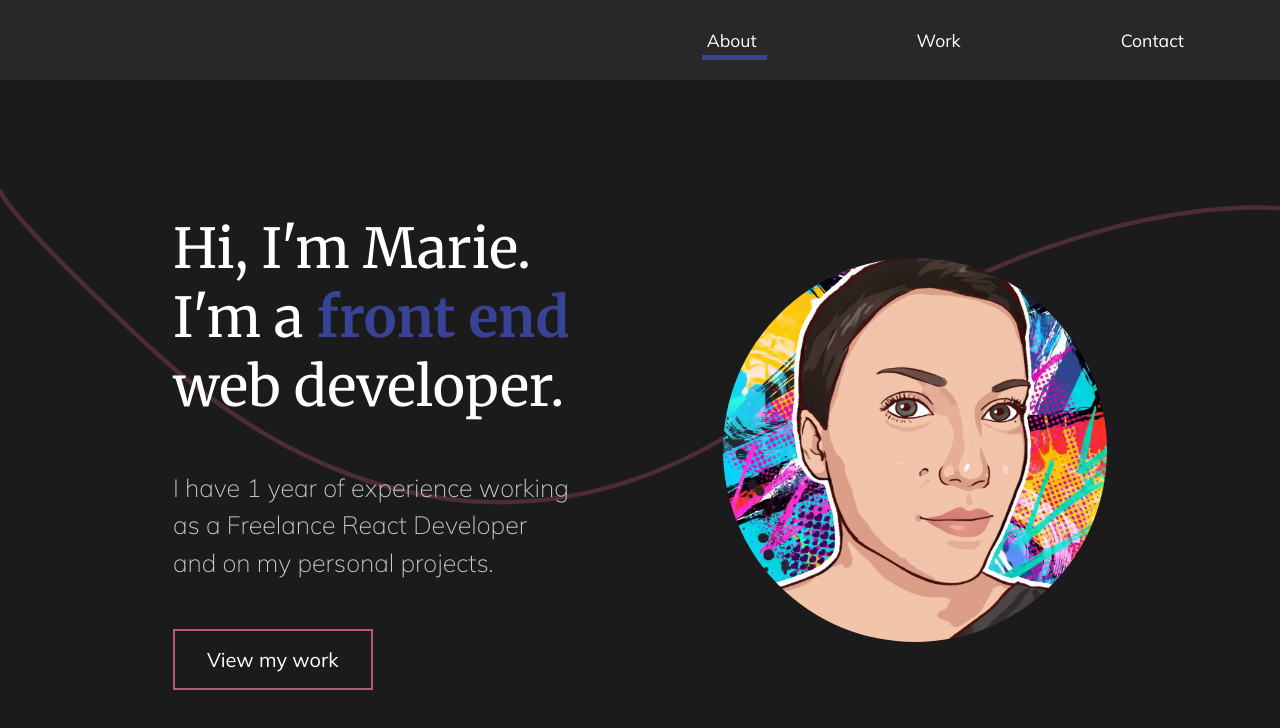
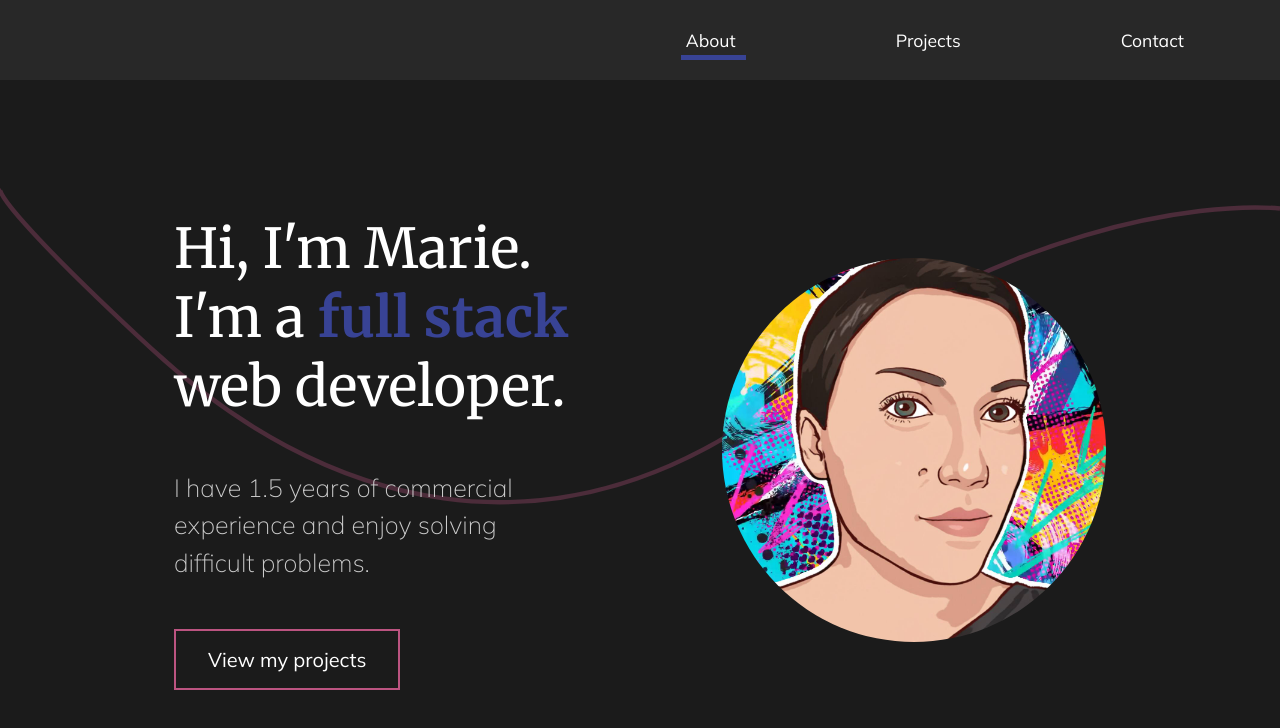
Before and after one commit to Marie20767/portfolio-site, a React (Create React App) app: page / in a window 1280 px wide. Shown: the top 728 px of the page. Built offline with nearby package versions, Linux system fonts and the light colour scheme.

Commit message:
Copy adjustments

```diff
--- a/src/components/Nav.js
+++ b/src/components/Nav.js
@@ -30,7 +30,7 @@ const Nav = () => {
             animate={{ width: pathname === '/' ? lineWidth : '0%' }} />
         </li>
         <li>
-          <Link to="/work">Work</Link>
+          <Link to="/work">Projects</Link>
           <Line
             transition={{ duration: 0.15, delay }}
             initial={{ width: '0%' }}
--- a/src/pages/AboutSection.js
+++ b/src/pages/AboutSection.js
@@ -21,15 +21,15 @@ const AboutSection = () => {
           <Description>
             <HeaderContainer>
               <h1>Hi, I&apos;m Marie.</h1>
-              <h1>I&apos;m a<span>&nbsp;front end</span></h1>
+              <h1>I&apos;m a<span>&nbsp;full stack</span></h1>
               <h1>web developer.</h1>
             </HeaderContainer>
             <MobileAndTabletImage>
               <img src={avatar} alt="Avatar of Marie" />
             </MobileAndTabletImage>
-            <p>I have 1 year of experience working<br />as a Freelance React Developer <br /> and on my personal projects.</p>
+            <p>I have 1.5 years of commercial<br /> experience and enjoy solving<br />difficult problems.</p>
             <Button>
-              <Link to="/work">View my work</Link>
+              <Link to="/work">View my projects</Link>
             </Button>
           </Description>
           <DesktopImage>
--- a/src/pages/Contact.js
+++ b/src/pages/Contact.js
@@ -113,7 +113,7 @@ const Contact = () => {
           </svg>
         </a>
       </header>
-      <p className="contact-description">I am available for remote Front End Developer roles.</p>
+      <p className="contact-description">I am available for remote/hybrid Web Developer roles.</p>
       <form ref={form} onSubmit={sendEmail}>
         <input type="text" name="user_name" placeholder="Full Name" onChange={onChangeNameInput} value={name} />
         <input type="text" name="user_email" placeholder="E-mail" onChange={onChangeEmailInput} value={email} />
```
